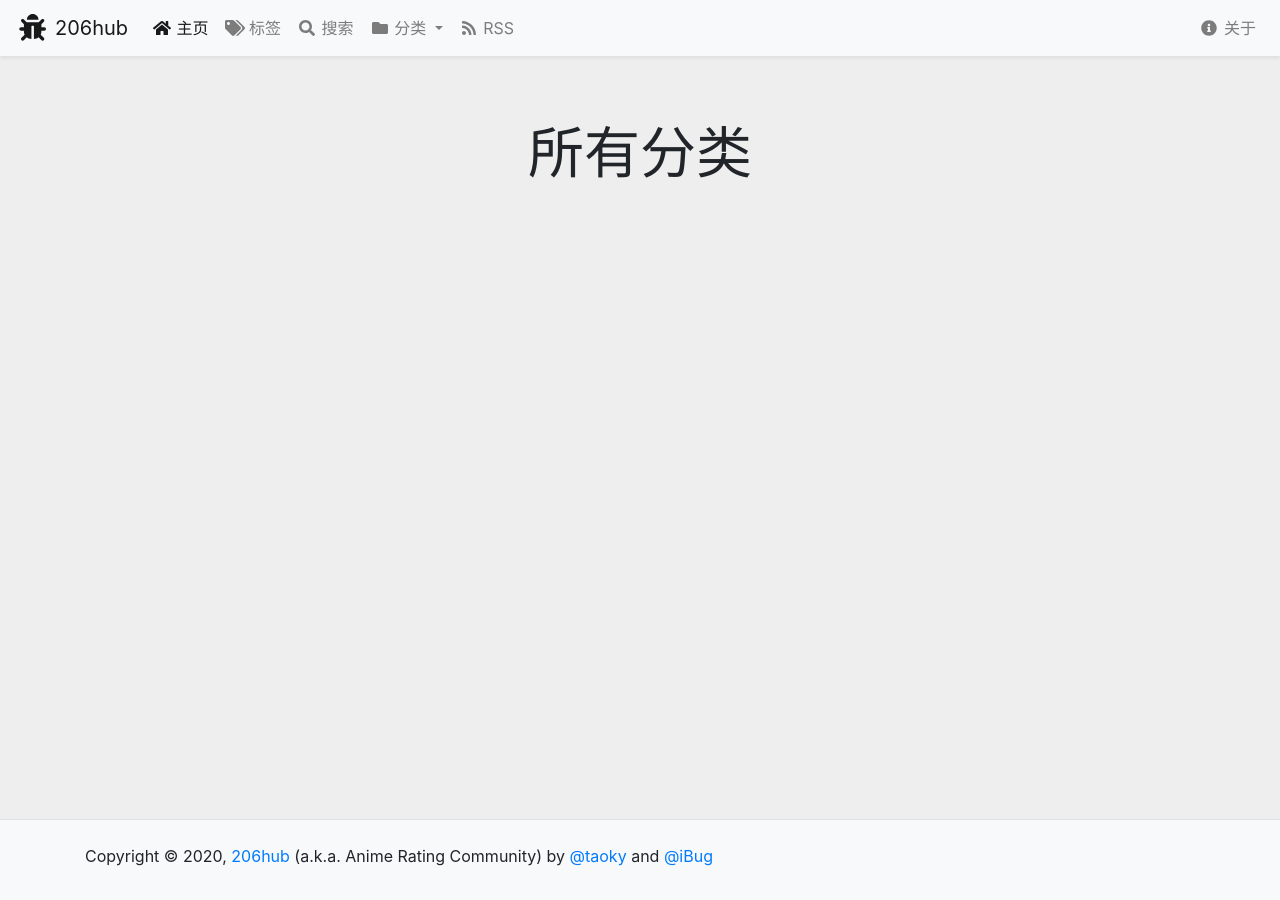
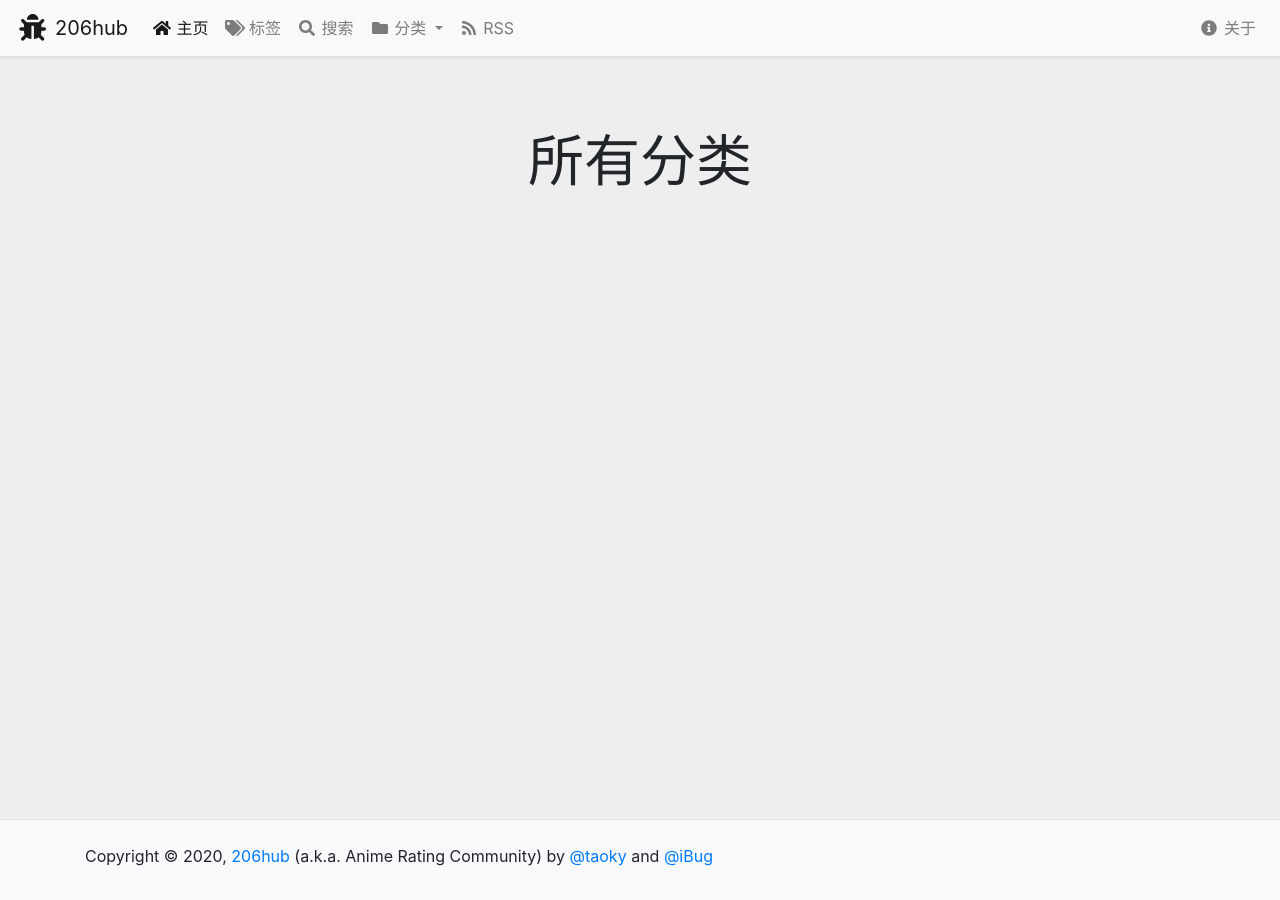
Before and after one commit to ustclug-dev/206hub, a Jekyll site: the page built from index.html, in a window 1280 px wide. Built offline with Jekyll 4.4.1, drawn with Linux system fonts in a browser that asks for light colours.

Commit message:
my-4 looks less compact here

```diff
--- a/_layouts/default.html
+++ b/_layouts/default.html
@@ -14,7 +14,7 @@
   <body class="d-flex flex-column min-vh-100" style="background-color: #eee;">
     {% include header.html %}
 
-    <div class="container flex-grow-1 my-3">
+    <div class="container flex-grow-1 my-4">
       {{ content }}
     </div>
 
```
